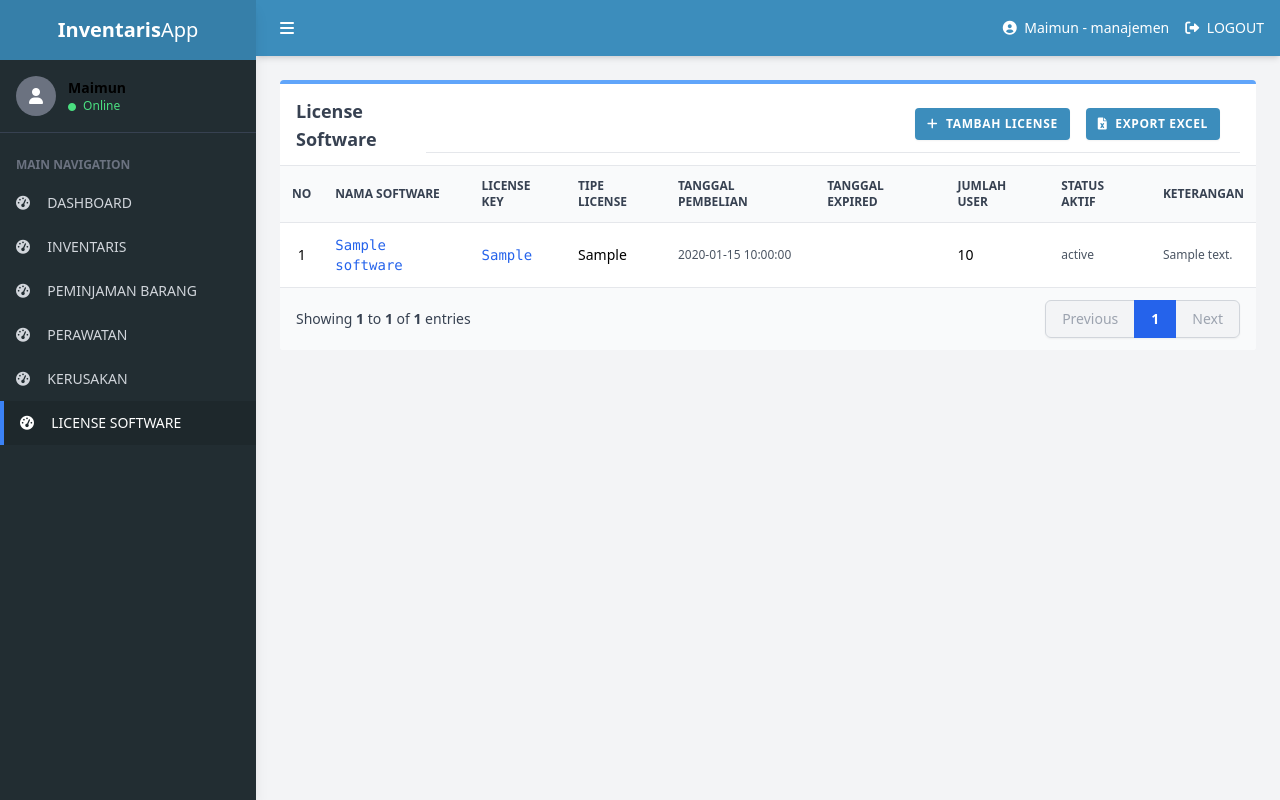
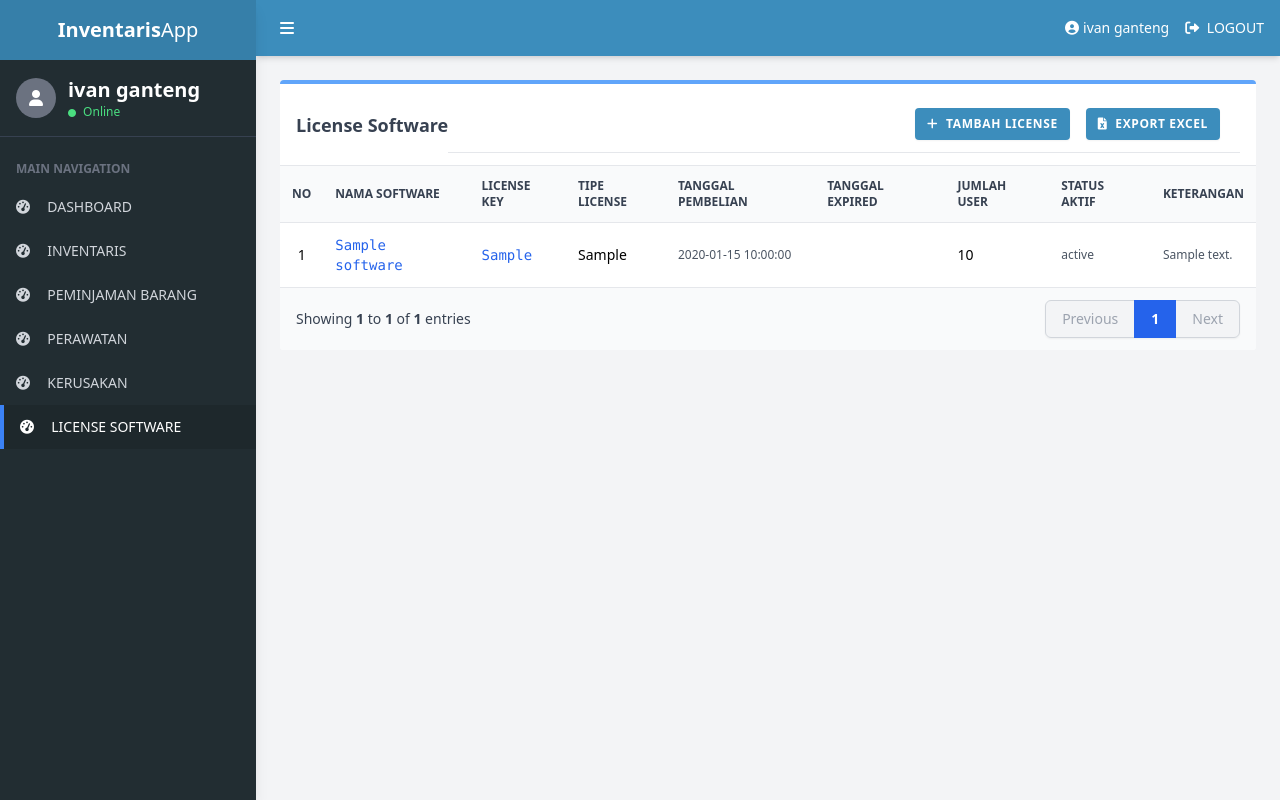
Before and after one commit to atriyaa/Inventaris, a PHP site: page /Admin/license.php in a window 1280 px wide. Run offline with PHP 8.4, Linux system fonts and the light colour scheme; a user stored in the database is signed in; tables that the repository leaves empty or names only in its code hold one stand-in row (values such as "Sample post"); some libraries are stand-ins or nearby versions.

Commit message:
finally -akhir

```diff
--- a/Admin/kerusakan.php
+++ b/Admin/kerusakan.php
@@ -72,7 +72,7 @@ $query = mysqli_query($conn,"
             <main class="p-6">
                 <div class="bg-white border-t-4 border-blue-400 rounded shadow-sm overflow-hidden">
                     <div class="px-4 py-3 border-b flex items-center justify-between bg-white w-full">
-                        <h3 class="font-semibold text-gray-700 text-lg">Kerusakan Barang</h3>
+                        <h3 class="font-semibold text-gray-700 text-lg whitespace-nowrap">Kerusakan Barang</h3>
                         <div class="px-5 py-3 border-b flex items-center justify-end bg-white w-full flex gap-4">
                             <div class="flex-shrink-0">
                                 <a href="form_kerusakan.php" class="inline-flex items-center bg-[#3c8dbc] hover:bg-[#367fa9] text-white text-xs font-bold px-3 py-2 rounded shadow-sm transition-all uppercase tracking-wider">
--- a/Admin/license.php
+++ b/Admin/license.php
@@ -71,7 +71,7 @@ $query = mysqli_query($conn,"
             <main class="p-6">
                 <div class="bg-white border-t-4 border-blue-400 rounded shadows-sm overflow-hidden">
                     <div class="px-4 py-3 border-b flex items-center justify-between bg-white w-full">
-                        <h3 class="font-semibold text-gray-700 text-lg">License Software</h3>
+                        <h3 class="font-semibold text-gray-700 text-lg whitespace-nowrap">License Software</h3>
                         <div class="px-5 py-3 border-b flex items-center justify-end bg-white w-full flex gap-4">
                             <div class="flex-shrink-0">
                                 <a href="form_license.php" class="inline-flex items-center bg-[#3c8dbc] hover:bg-[#367fa9] text-white text-xs font-bold px-3 py-2 rounded shadow-sm transition-all uppercase tracking-wider">
--- a/Admin/peminjaman.php
+++ b/Admin/peminjaman.php
@@ -76,7 +76,7 @@ $query = mysqli_query($conn,"
             <main class="p-6">
                 <div class="bg-white border-t-4 border-blue-400 rounded shadow-sm overflow-hidden">
                     <div class="px-4 py-3 border-b flex items-center justify-between bg-white w-full">
-                        <h3 class="font-semibold text-gray-700 text-lg">Peminjaman Barang</h3>
+                        <h3 class="font-semibold text-gray-700 text-lg whitespace-nowrap">Peminjaman Barang</h3>
                         <div class="px-5 py-3 border-b flex items-center justify-end bg-white w-full flex gap-4">
                             <div class="flex-shrink-0">
                                 <a href="pinjam.php" class="inline-flex items-center bg-[#3c8dbc] hover:bg-[#367fa9] text-white text-xs font-bold px-3 py-2 rounded shadow-sm transition-all uppercase tracking-wider">
--- a/Admin/perawatan.php
+++ b/Admin/perawatan.php
@@ -74,7 +74,7 @@ $query = mysqli_query($conn,"
             <main class="p-6">
                 <div class="bg-white border-t-4 border-blue-400 rounded shadow-sm overflow-hidden">
                     <div class="px-4 py-3 border-b flex items-center justify-between bg-white w-full">
-                        <h3 class="font-semibold text-gray-700 text-lg">Perawatan Barang</h3>
+                        <h3 class="font-semibold text-gray-700 text-lg whitespace-nowrap">Perawatan Barang</h3>
                         <div class="px-5 py-3 border-b flex items-center justify-end bg-white w-full flex gap-4">
                             <div class="flex-shrink-0">
                                 <a href="form_perawatan.php" class="inline-flex items-center bg-[#3c8dbc] hover:bg-[#367fa9] text-white text-xs font-bold px-3 py-2 rounded shadow-sm transition-all uppercase tracking-wider">
--- a/include/header_hlm.php
+++ b/include/header_hlm.php
@@ -1,7 +1,7 @@
 <header class="bg-[#3c8dbc] text-white h-14 flex items-center justify-between px-4 shadow-md">
     <button id="toggle-btn"  class="hover:bg-blue-600 p-2 rounded"><i class="fas fa-bars"></i></button>
     <div class="flex items-center space-x-4 text-sm">
-        <span><i class="fas fa-user-circle mr-1"></i> Maimun - manajemen</span>
+        <span><i class="fas fa-user-circle mr-1"></i><?php echo $_SESSION["username"]; ?></span>
         <button class="hover:underline"><i class="fas fa-sign-out-alt mr-1"></i> LOGOUT</button>
     </div>
 </header>
--- a/include/menu.php
+++ b/include/menu.php
@@ -8,7 +8,7 @@
             <i class="fas fa-user"></i>
         </div>
         <div>
-            <p class="text-sm font-semibold">Maimun</p>
+            <p class="font-semibold text-xl text-white"><?php echo $_SESSION["username"]; ?></p>
             <p class="text-xs text-green-400"><i class="fas fa-circle text-[8px] mr-1"></i> Online</p>
         </div>
     </div>
```
Also changed, not shown: Admin/export_license.php (line endings or trailing spaces).
